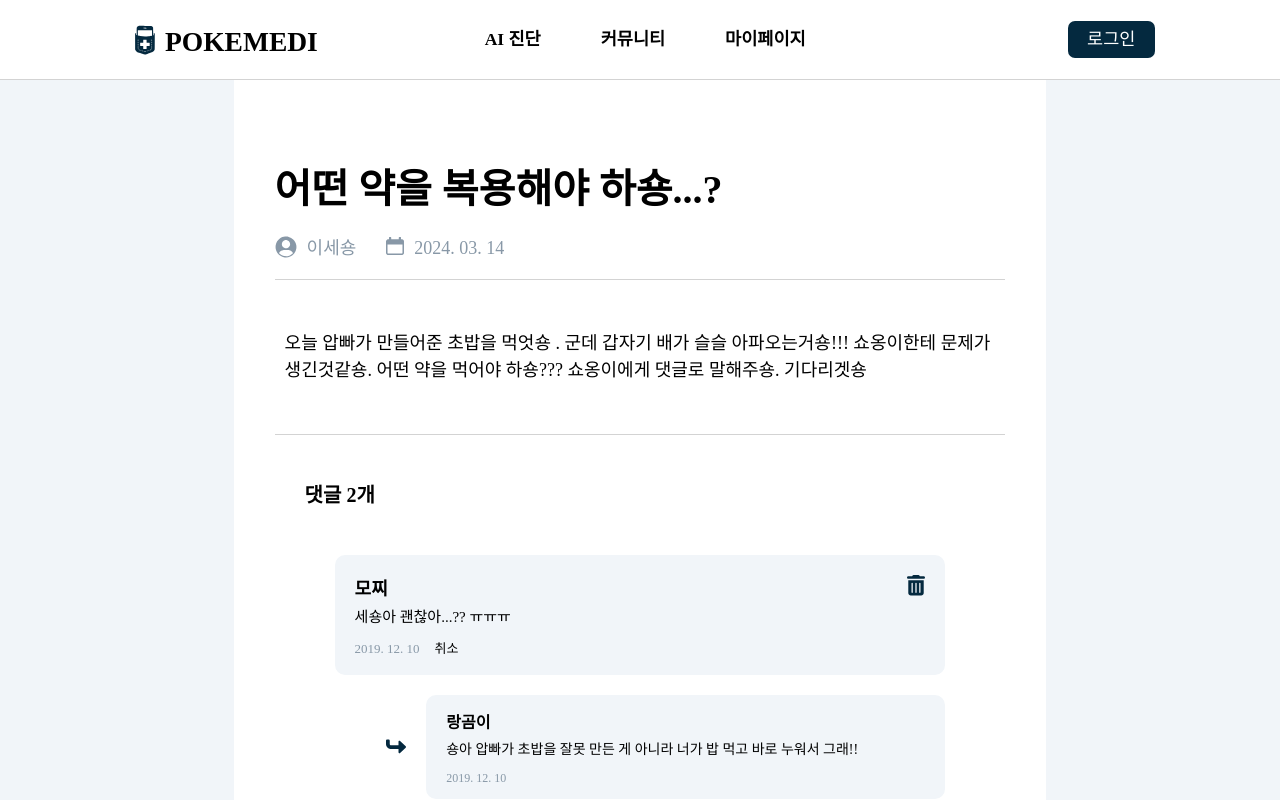
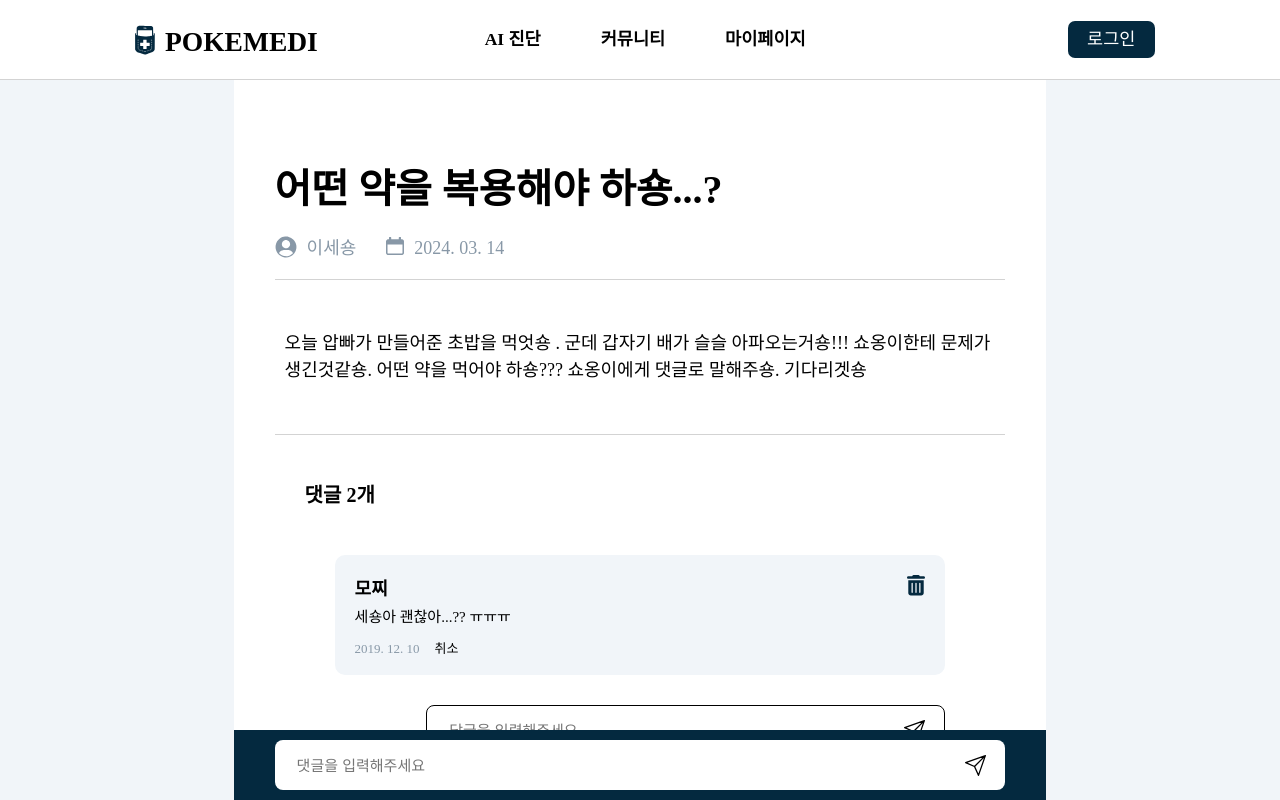
Before and after one commit to KGU-TurtleDoctor/POKEMEDI-Client, a React (Vite) app: page /detail in a window 1280 px wide. Both pictures are taken after a click on the button "답글 달기". Shown: the top 800 px of the page. Built offline with nearby package versions, Linux system fonts and the light colour scheme; no server answers; a web font is replaced by a local one.

Commit message:
💡 [FEAT] 댓글 Input UI 구현

```diff
--- a/src/components/CommunityDetail/PostContainer.jsx
+++ b/src/components/CommunityDetail/PostContainer.jsx
@@ -82,6 +82,16 @@ function PostContainer() {
                 </ReplyButton>
               </BottomContainer>
             </CommentWrapper>
+            {isReplyMode && (
+              <ReplyInputContainer>
+                <ReplyInputWrapper>
+                  <ReplyInput placeholder="답글을 입력해주세요" />
+                  <ReplySendButton>
+                    <IcSendBlack />
+                  </ReplySendButton>
+                </ReplyInputWrapper>
+              </ReplyInputContainer>
+            )}
             <ReplyListWrapper>
               <ReplyContainer>
                 <IcTurnRight />
@@ -132,14 +142,6 @@ function PostContainer() {
                 </ReplyWrapper>
               </ReplyContainer>
             </ReplyListWrapper>
-            {isReplyMode && (
-              <ReplyInputWrapper>
-                <ReplyInput placeholder="답글을 입력해주세요" />
-                <SendButton>
-                  <IcSendBlack />
-                </SendButton>
-              </ReplyInputWrapper>
-            )}
           </Comment>
         </CommentListWrapper>
       </CommentSectionWrapper>
@@ -385,15 +387,22 @@ const ReplyDate = styled.p`
   font-size: 1.2rem;
 `;
 
+const ReplyInputContainer = styled.section`
+  display: flex;
+  justify-content: flex-end;
+
+  width: 100%;
+  margin-top: 3rem;
+`;
+
 const ReplyInputWrapper = styled.div`
   display: flex;
   justify-content: space-between;
   align-items: center;
 
-  width: 100%;
+  width: 85%;
   height: 5rem;
   padding: 0 1rem 0 2rem;
-  margin-top: 3rem;
 
   border: 0.1rem solid black;
   border-radius: 0.8rem;
@@ -408,7 +417,7 @@ const ReplyInput = styled.input`
   border: none;
 `;
 
-const SendButton = styled.button`
+const ReplySendButton = styled.button`
   width: 4rem;
   height: 4rem;
   padding-top: 0.3rem;
--- a/src/pages/CommunityDetail.jsx
+++ b/src/pages/CommunityDetail.jsx
@@ -1,5 +1,6 @@
 import React from 'react';
 import styled from 'styled-components';
+import { IcSendBlack } from '../assets/svg/icon';
 import Header from '../components/Common/Header';
 import PostContainer from '../components/CommunityDetail/PostContainer';
 
@@ -10,6 +11,14 @@ function CommunityDetail() {
       <CommunityDetailPageBodyWrapper>
         <PostContainer />
       </CommunityDetailPageBodyWrapper>
+      <CommentInputContainer>
+        <CommentInputWrapper>
+          <CommentInput placeholder="댓글을 입력해주세요" />
+          <CommentSendButton>
+            <IcSendBlack />
+          </CommentSendButton>
+        </CommentInputWrapper>
+      </CommentInputContainer>
     </CommunityDetailPageWrapper>
   );
 }
@@ -32,3 +41,46 @@ const CommunityDetailPageBodyWrapper = styled.div`
 
   background-color: #f1f5f9;
 `;
+
+const CommentInputContainer = styled.section`
+  position: fixed;
+  bottom: 0;
+
+  display: flex;
+  justify-content: center;
+  align-items: center;
+
+  width: 81.2rem;
+  height: 7rem;
+
+  background-color: #04293f;
+`;
+
+const CommentInputWrapper = styled.div`
+  display: flex;
+  justify-content: space-between;
+  align-items: center;
+
+  width: 90%;
+  height: 5rem;
+  padding: 0 1rem 0 2rem;
+
+  border-radius: 0.8rem;
+
+  background-color: #ffffff;
+`;
+
+const CommentInput = styled.input`
+  width: 90%;
+  height: 100%;
+
+  font-size: 1.5rem;
+
+  border: none;
+`;
+
+const CommentSendButton = styled.button`
+  width: 4rem;
+  height: 4rem;
+  padding-top: 0.3rem;
+`;
```
